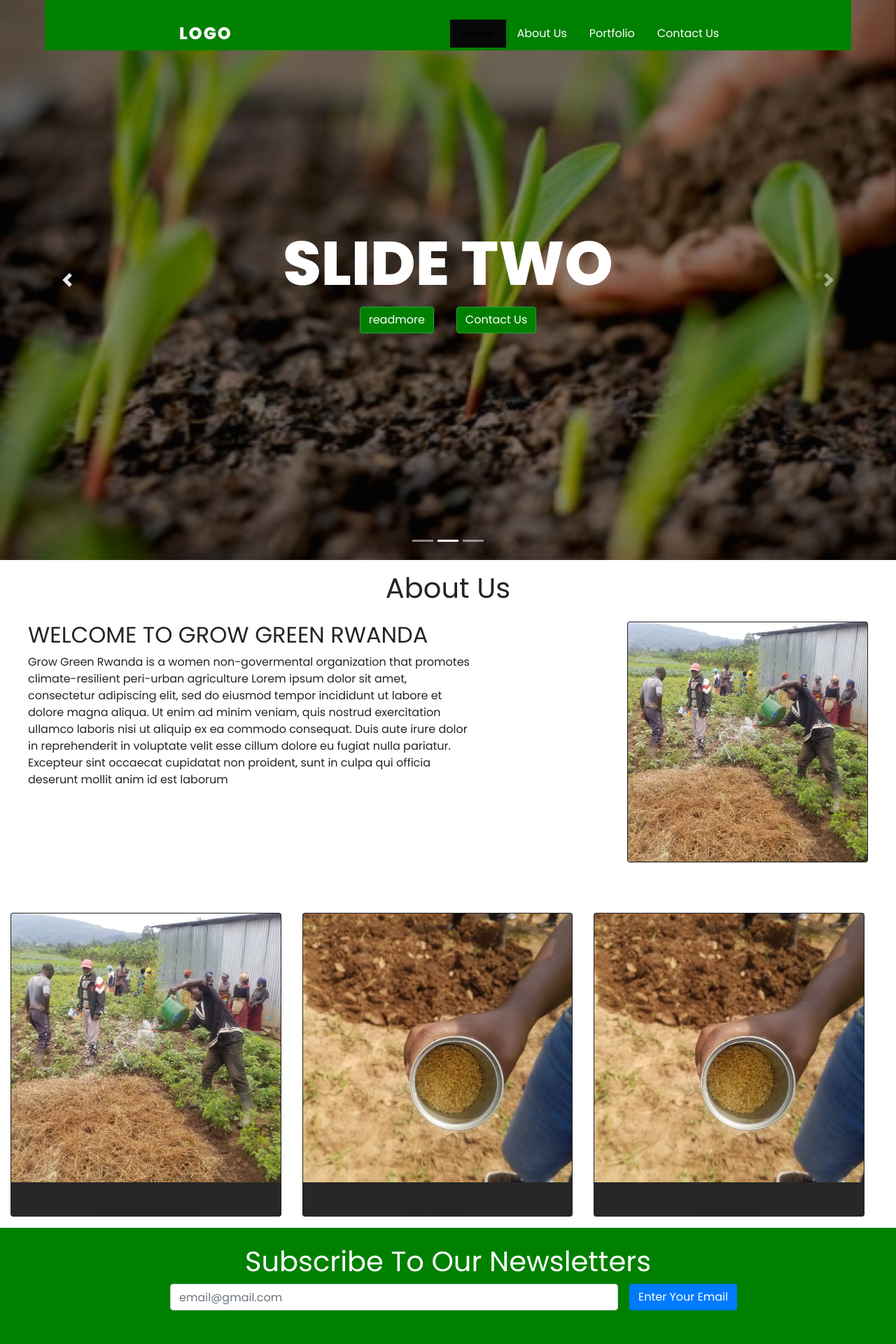
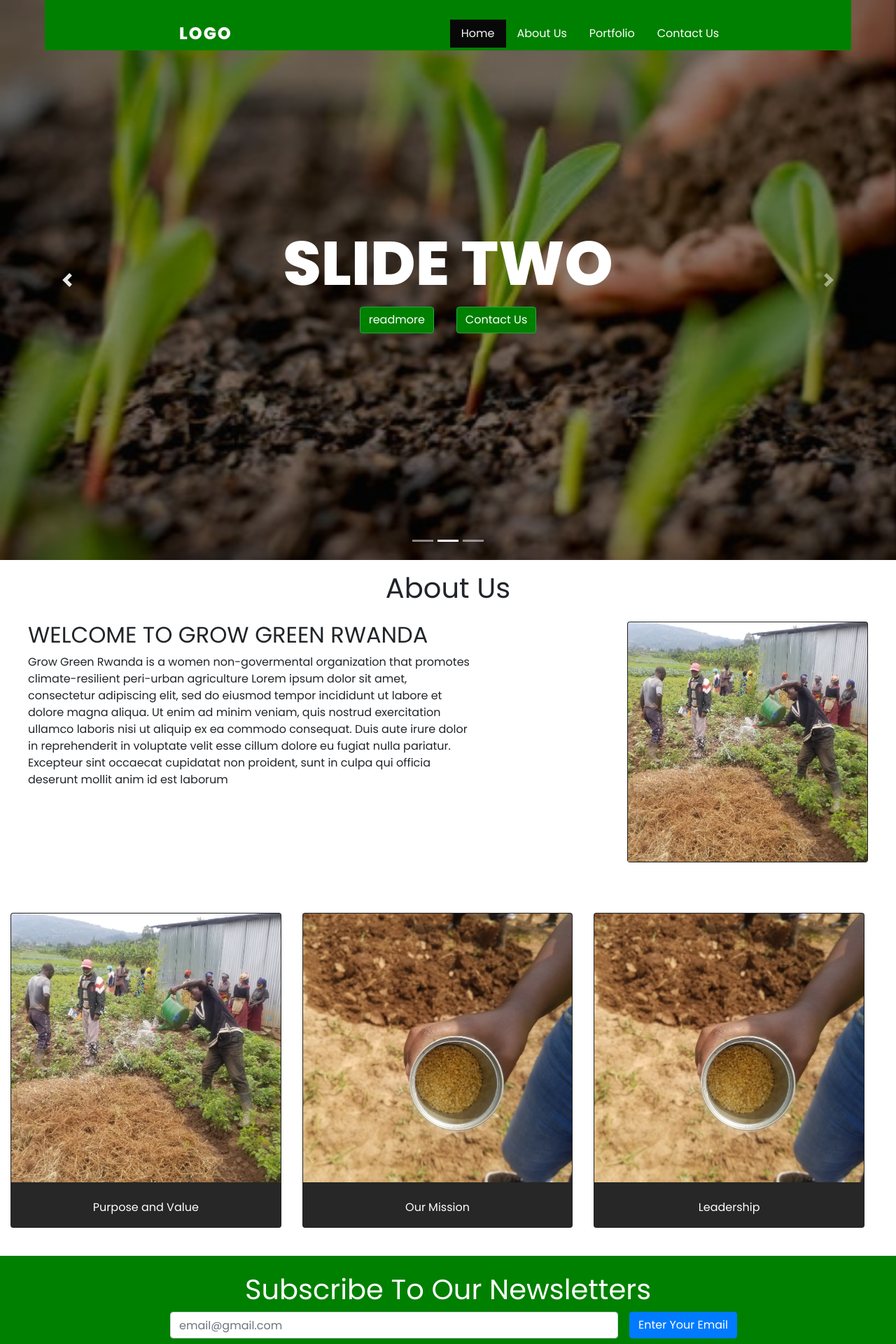
Before and after one commit to freddykaberuka/GrowGreen-frontEnd, a React (Create React App) app in the folder growgreen/: page / in a window 1280 px wide. Shown: the top 1920 px of the page at 70% size. Built offline with nearby package versions, Linux system fonts and the light colour scheme.

Commit message:
correct color

```diff
--- a/growgreen/src/components/pages/about/about.css
+++ b/growgreen/src/components/pages/about/about.css
@@ -3,6 +3,7 @@
 }
 .title{
     text-align: center;
+    color:white;
 }
 .card{
     background-color: rgb(38, 39, 38);
--- a/growgreen/src/components/pages/about/purpose.js
+++ b/growgreen/src/components/pages/about/purpose.js
@@ -7,18 +7,18 @@ function Purpose() {
     return (
         <div>
             <div>
-            <div className="card-deck mt-5 col-sm-12 row-cols-1">
+            <div className="card-deck mt-5 col-sm-12 row-cols-1 pb-6">
                 <div className="card">
                     <img className="card-img-top row-cols-1 fit-image" src={image1} alt="Card image cap"/>
-                    <div className='font-weight-normal pt-4 title'>Purpose and Value</div>
+                    <div className='font-weight-normal pt-4 title pb-3'>Purpose and Value</div>
                 </div>
                 <div class="card">
                     <img className="card-img-top fit-image" src={image2} alt="Card image cap"/>
-                    <div className='font-weight-normal pt-4 title'>Our Mission</div>
+                    <div className='font-weight-normal pt-4 title pb-3'>Our Mission</div>
                 </div>
                 <div class="card">
                     <img className="card-img-top fit-image" src={image2} alt="Card image cap"/>
-                    <div className='font-weight-normal pt-4 title'>Leadership</div>
+                    <div className='font-weight-normal pt-4 title pb-3'>Leadership</div>
                 </div>
 
             </div>
--- a/growgreen/src/components/pages/landing/slide.css
+++ b/growgreen/src/components/pages/landing/slide.css
@@ -40,7 +40,7 @@
 }
 .navbar ul.nav li.active a,
 .navbar ul.nav li:hover a{
-	color: #000;
+	color: rgb(247, 245, 245);
 }
 .readmore,.contactus{
 	background-color: green;
```
